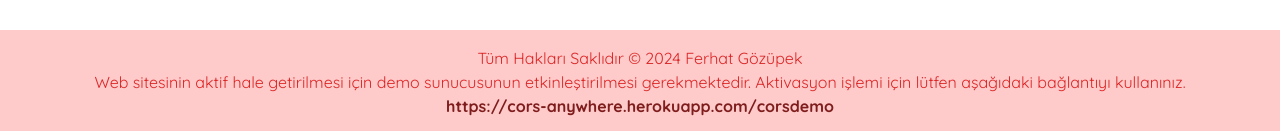
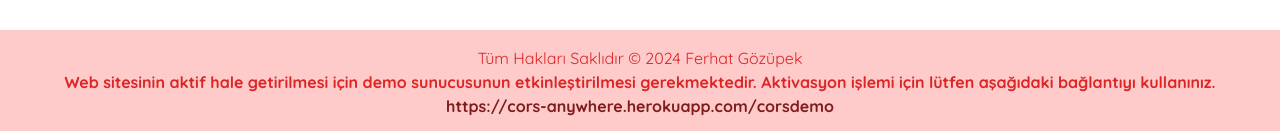
Before and after one commit to ferhatgozupekk/BitirmeProjesi, a React (Vite) app: page / in a window 1280 px wide. Shown: the part 666-797 px from the top of the page. Built offline with nearby package versions, Linux system fonts and the light colour scheme; no server answers.

Commit message:
fix: Uyarı mesajı daha belirgin hale getirildi.

```diff
--- a/src/components/Footer.jsx
+++ b/src/components/Footer.jsx
@@ -5,9 +5,11 @@ function Footer() {
     <footer className="bg-red-200 text-red-600 text-center p-4">
       <p>Tüm Hakları Saklıdır © {new Date().getFullYear()} Ferhat Gözüpek</p>
       <p>
-        Web sitesinin aktif hale getirilmesi için demo sunucusunun
-        etkinleştirilmesi gerekmektedir. Aktivasyon işlemi için lütfen aşağıdaki
-        bağlantıyı kullanınız.
+        <b>
+          Web sitesinin aktif hale getirilmesi için demo sunucusunun
+          etkinleştirilmesi gerekmektedir. Aktivasyon işlemi için lütfen
+          aşağıdaki bağlantıyı kullanınız.
+        </b>
       </p>
       <a href="https://cors-anywhere.herokuapp.com/corsdemo" target="blank">
         <b className=" text-red-900">
```
Also changed, not shown: 1 other file (tests, documents, lock files or other folders).
